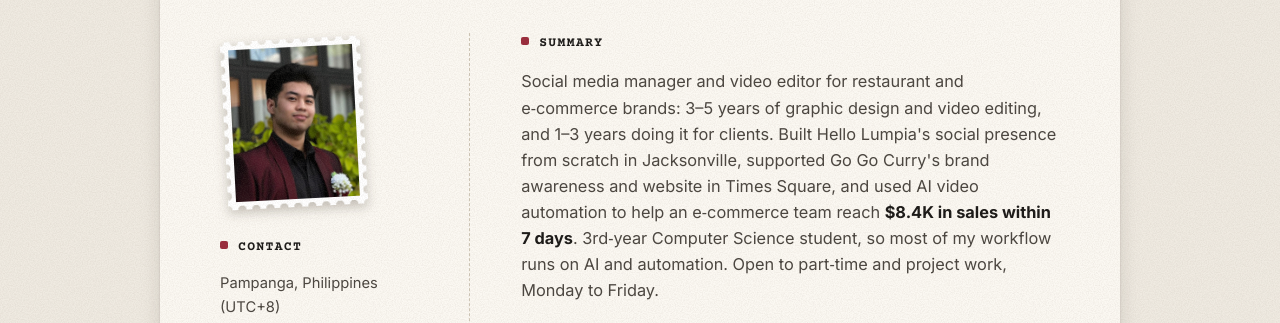
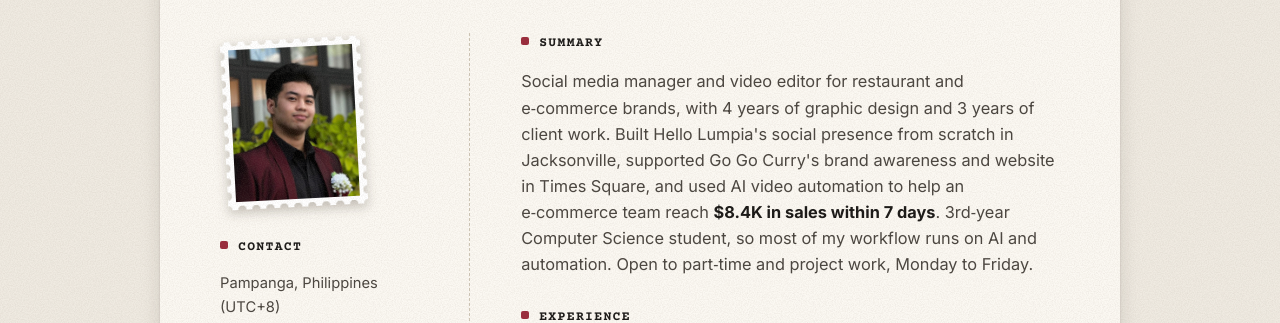
Before and after one commit to Galvin111/portfolio-site, a plain HTML site: page resume.html in a window 1280 px wide. Shown: the part 436-759 px from the top of the page. Drawn offline with nearby package versions, Linux system fonts and the light colour scheme.

Commit message:
State experience as 4 years of design, 3 with clients
Replaces the "3–5 / 1–3 years" ranges in the resume summary and the
"5 years ago" on the first services note.

Co-Authored-By: Claude Opus 5.5 <noreply@anthropic.com>

```diff
--- a/resume.html
+++ b/resume.html
@@ -92,7 +92,7 @@
           <div class="resume-main">
             <section class="r-block">
               <h2>Summary</h2>
-              <p class="r-summary">Social media manager and video editor for restaurant and e‑commerce brands: 3–5 years of graphic design and video editing, and 1–3 years doing it for clients. Built Hello Lumpia's social presence from scratch in Jacksonville, supported Go Go Curry's brand awareness and website in Times Square, and used AI video automation to help an e‑commerce team reach <strong>$8.4K in sales within 7 days</strong>. 3rd‑year Computer Science student, so most of my workflow runs on AI and automation. Open to part‑time and project work, Monday to Friday.</p>
+              <p class="r-summary">Social media manager and video editor for restaurant and e‑commerce brands, with 4 years of graphic design and 3 years of client work. Built Hello Lumpia's social presence from scratch in Jacksonville, supported Go Go Curry's brand awareness and website in Times Square, and used AI video automation to help an e‑commerce team reach <strong>$8.4K in sales within 7 days</strong>. 3rd‑year Computer Science student, so most of my workflow runs on AI and automation. Open to part‑time and project work, Monday to Friday.</p>
             </section>
 
             <section class="r-block">
```
Also changed, not shown: index.html (+1 -1 lines).
